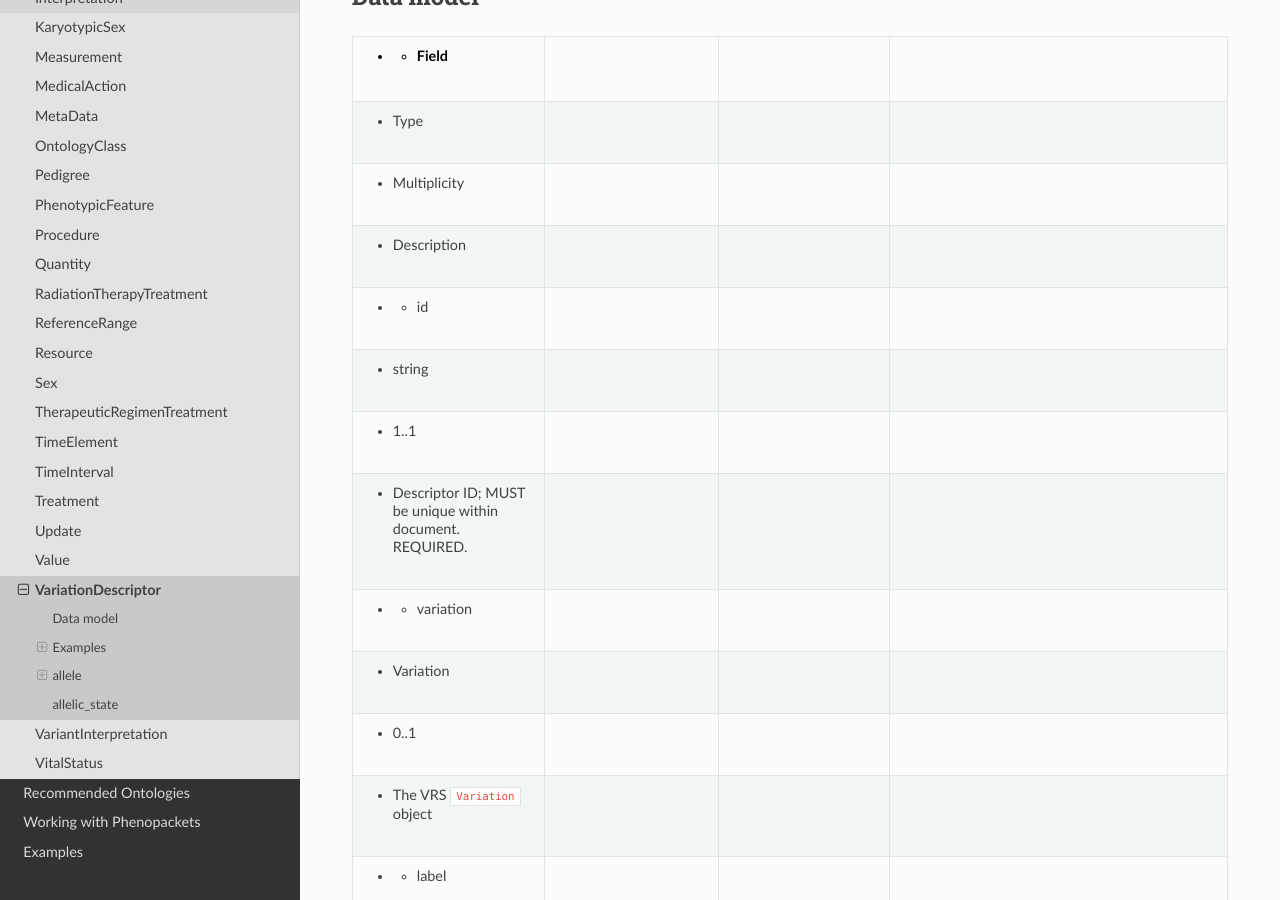
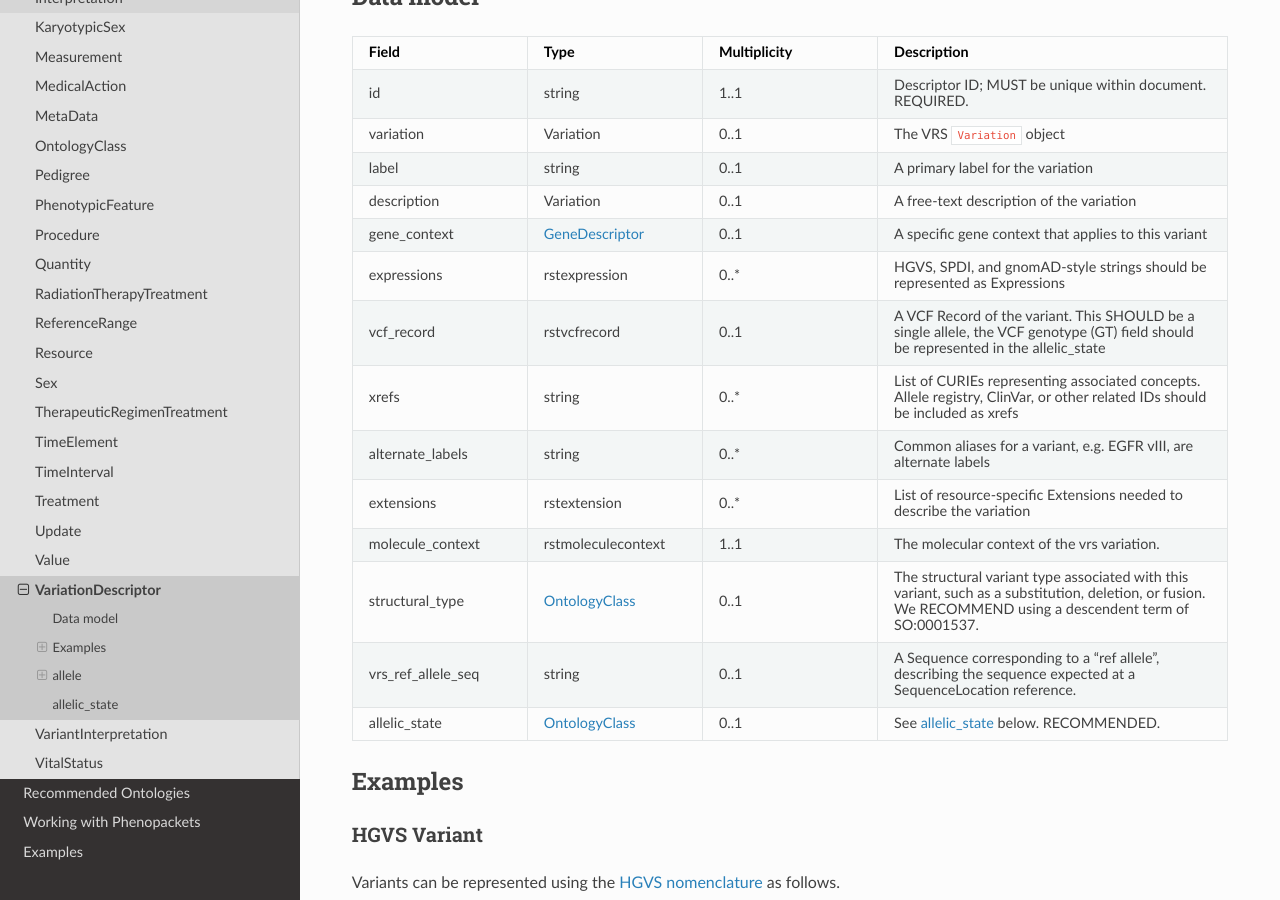
Before and after one commit to phenopackets/phenopacket-schema, a Sphinx documentation site: the page built from docs/variant.rst, in a window 1280 px wide and 900 px high, scrolled down 736 px. Built offline with Sphinx 7.4.7 and the Read the Docs theme 2.0.0, drawn with Linux system fonts in a browser that asks for light colours; pages that are not in the unit, such as notebooks, are missing from menus; some of the changed text lies outside the part shown.

Commit message:
Fix broken table in variant.rst

```diff
--- a/docs/variant.rst
+++ b/docs/variant.rst
@@ -34,7 +34,7 @@ This value is stored in the Variation Descriptor ``alleleic_state`` field.
 Data model
 ##########
 
-.. csv-table::
+.. list-table::
    :widths: 25 25 25 50
    :header-rows: 1
 
```
